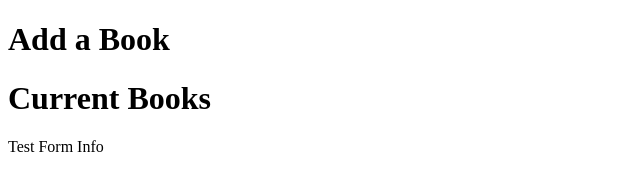
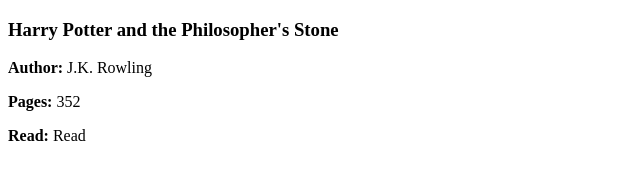
Before and after one commit to SherbulMohammed/library-app, a plain HTML site: page index.html in a window 1280 px wide. Shown: the whole page, without its empty margins (0-640 px from the left). Drawn offline with Linux system fonts and the light colour scheme.

Commit message:
Added function to display the books

```diff
--- a/index.html
+++ b/index.html
@@ -7,20 +7,8 @@
     <link rel="stylesheet" href="style.css">
 </head>
 <body>
-    <div class="container">
-        <div class="form-heading">
-            <h1>Add a Book</h1>
-        </div>
-        <div class="books-headings">
-            <h1>Current Books</h1>
-        </div>
-        <div class="form">
-            <p>Test Form Info</p>
-        </div>
-        <div class="books"></div>
-    </div>
 
-
+<div id="bookList"></div>
 
  <script src ="script.js"></script>
 </body>
--- a/script.js
+++ b/script.js
@@ -1,22 +1,43 @@
-// Declare empty array for library
+// Create library array
+const myLibrary = [];
 
+// Object Constructor
+function Book(Title, Author, Pages, Read) {
+    this.Title = Title;
+    this.Author = Author;
+    this.pages = Pages;
+    this.read = Read;
+}
 
-// Object constructor
-function Book(title, author, pages, read) {
-    this.title = title;
-    this.author = author;
-    this.pages = pages;
-    this.read = read;
-    // this.info = function() {
-   //     return (title + author + ", " + pages + ", " + read);
-   // }
- }
-
-// Adding a new book to the array/library
-
+// Function to add a book to the library array
 function addBookToLibrary(Title, Author, Pages, Read) {
     let book = new Book(Title, Author, Pages, Read);
-    myLibrary.push(book);
+    myLibrary.push(book); // Add the new book object to the library array
 }
 
-//const theHobbit = new Book("The Hobbit", " by J.R.R. Tolkien", "295 pages", "not read yet")
+// Function to display books on the page
+function displayBooks() {
+    const bookList = document.getElementById("bookList");
+
+    // Clear previous content
+    bookList.innerHTML = '';
+
+    // Loop through the array of books and display books on their own card
+    myLibrary.forEach(book => {
+        const bookCard = document.createElement("div");
+        bookCard.classList.add("book-card");
+        bookCard.innerHTML = `
+            <h3>${book.Title}</h3>
+            <p><strong>Author:</strong> ${book.Author}</p>
+            <p><strong>Pages:</strong> ${book.pages}</p>
+            <p><strong>Read:</strong> ${book.read}</p>
+        `;
+        bookList.appendChild(bookCard); // Append the book card to the bookList element
+    });
+}
+
+// Call the function to add a placeholder book to the library array
+addBookToLibrary("Harry Potter and the Philosopher's Stone", "J.K. Rowling", 352, "Read");
+
+// Call the function to display the books
+displayBooks();
```
